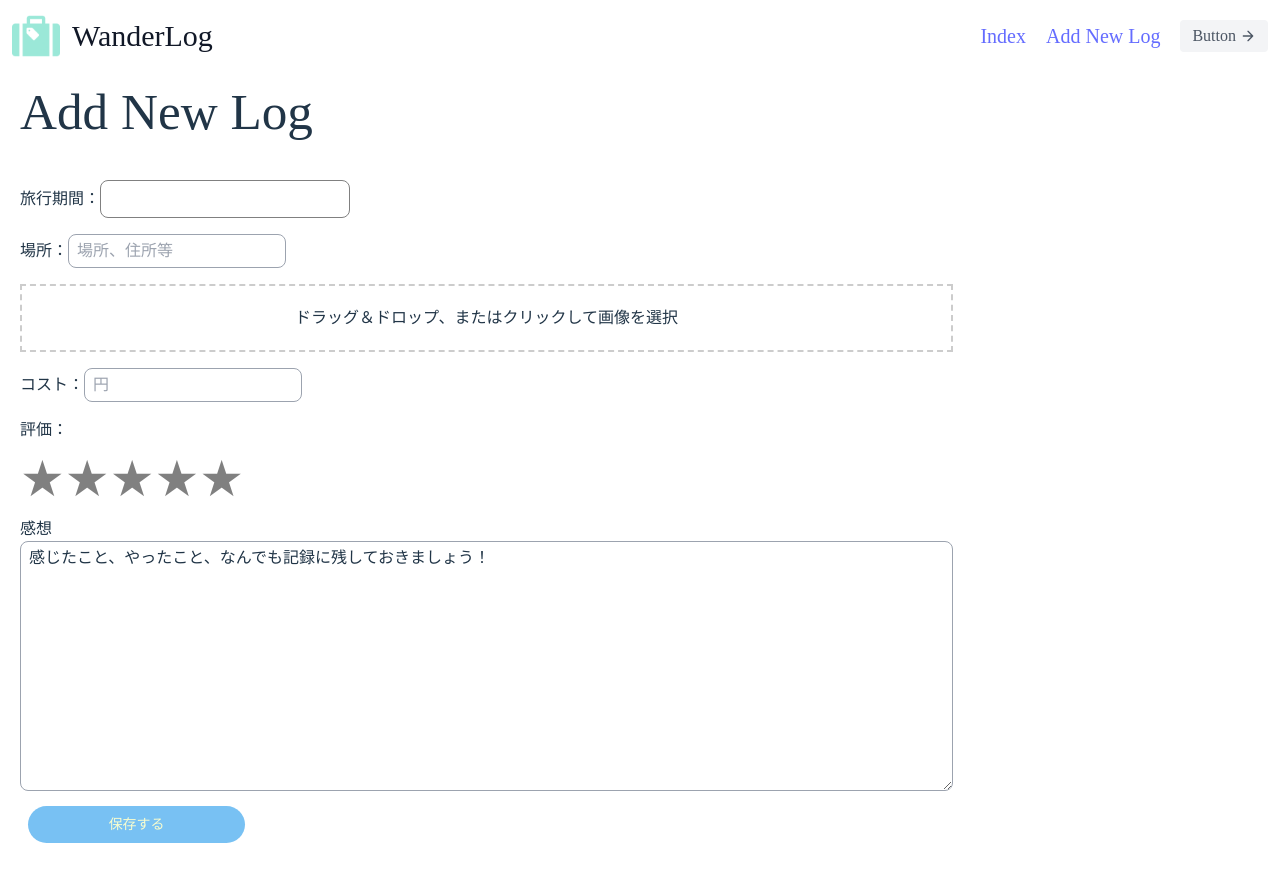
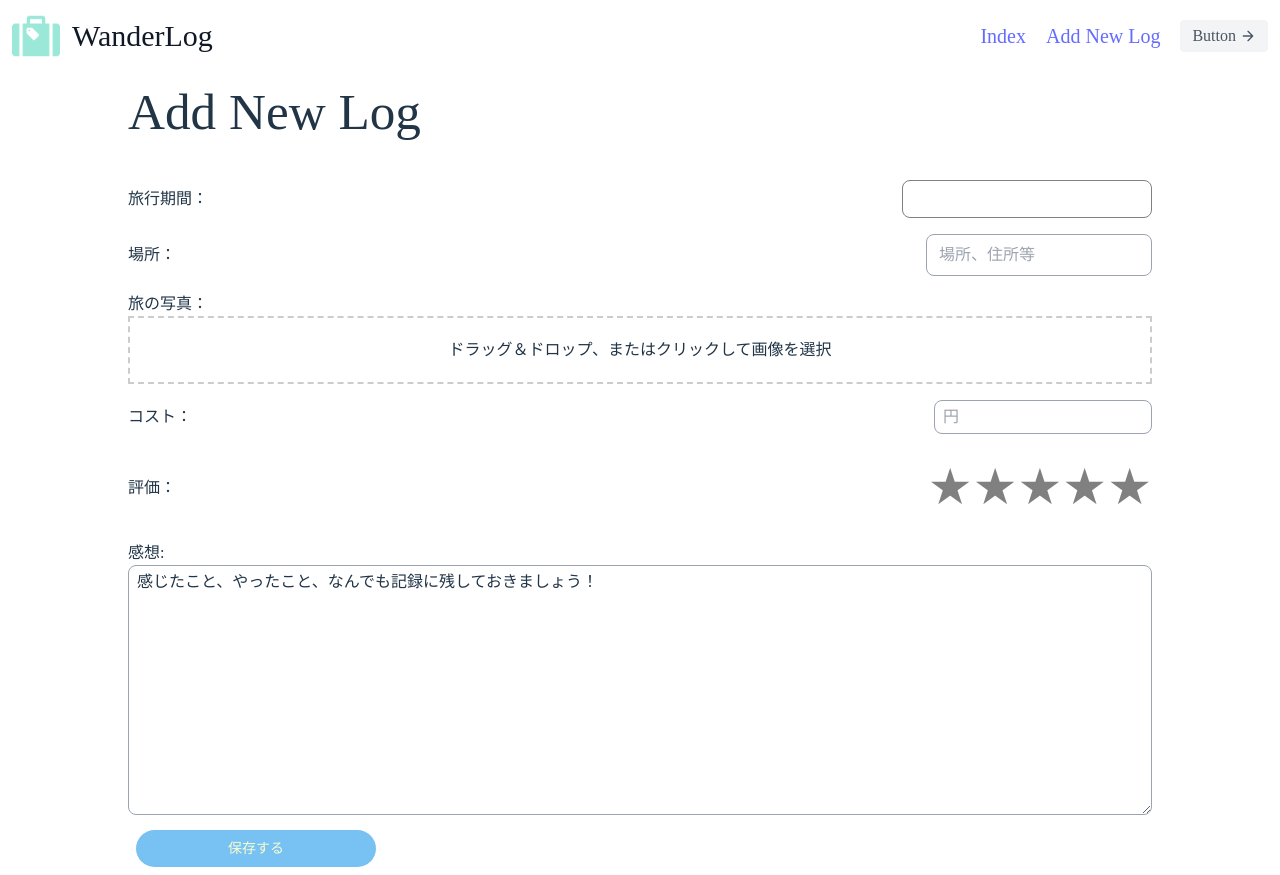
Before and after one commit to arki-s/WanderLog, a React (Vite) app: page /create in a window 1280 px wide. Before the commit the page ends 851 px from the top, so only its background shows below. Built offline with nearby package versions, Linux system fonts and the light colour scheme; a web font is replaced by a local one.

Commit message:
Adjusted the UI in the create page

```diff
--- a/src/components/Create.tsx
+++ b/src/components/Create.tsx
@@ -1,4 +1,4 @@
-import React, { useCallback, useState } from 'react'
+import { useCallback, useState } from 'react'
 import DatePicker from 'react-datepicker';
 import "react-datepicker/dist/react-datepicker.css";
 import Stars from './Stars';
@@ -29,13 +29,13 @@ const Create = () => {
   // タグ選択(最大5個)
   // 感想(1000文字以内)
   return (
-    <div className='relative h-screen pt-16'>
-      <div className='m-5'>
+    <div className='relative h-screen w-screen pt-16'>
+      <div className='my-5 mx-auto' style={{ width: '80%' }}>
         <div>
           <h1>Add New Log</h1>
           <div className="pt-10">
-            <div className="pb-4">
-              <label>旅行期間：
+            <div className="pb-4 flex justify-between items-center">
+              <label>旅行期間：</label>
               <DatePicker
                 selectsRange={true}
                 startDate={startDate}
@@ -50,16 +50,15 @@ const Create = () => {
                 isClearable={true}
                 className='custom-datepicker'
               />
-              </label>
+            </div>
+
+            <div className="pb-4 flex justify-between items-center">
+              <label>場所：</label>
+              <input type="text" placeholder='場所、住所等' className="border border-gray-400 px-3 py-2 rounded-lg" />
             </div>
 
             <div className="pb-4">
-              <label>場所：
-                <input type="text" placeholder='場所、住所等' className="border border-gray-400 px-2 py-1 rounded-lg" />
-              </label>
-            </div>
-
-            <div className="pb-4">
+              <label>旅の写真：</label>
               <div
                 {...getRootProps()}
                 style={{
@@ -84,27 +83,24 @@ const Create = () => {
 
             </div>
 
-            <div className="pb-4">
-              <label>コスト：
+            <div className="pb-4 flex justify-between items-center">
+              <label>コスト：</label>
               <input type="number" min="0" placeholder='円' className="border border-gray-400 px-2 py-1 rounded-lg" />
-              </label>
+            </div>
+
+            <div className="pb-4 flex justify-between items-center">
+              <label>評価：</label>
+              <Stars iconSize={50} defaultRating={defaultRating} />
             </div>
 
             <div>
-              <label>評価：
-                <Stars iconSize={50} defaultRating={defaultRating} />
+              <label>感想:
               </label>
-            </div>
-
-            <div>
-              <label>
-                感想
               <p>
-                  <textarea cols={100} rows={10} className="border border-gray-400 px-2 py-1 rounded-lg">
+                <textarea rows={10} className="w-full border border-gray-400 px-2 py-1 rounded-lg">
                   感じたこと、やったこと、なんでも記録に残しておきましょう！
                 </textarea>
               </p>
-              </label>
 
             </div>
 
--- a/src/components/Home.tsx
+++ b/src/components/Home.tsx
@@ -1,6 +1,3 @@
-import React from 'react'
-import { Link } from 'react-router-dom'
-import theme from '../theme'
 import Journey from '../assets/Journey.png'
 
 const Home = () => {
```
Lines whose indentation alone changed are shown as unchanged.
